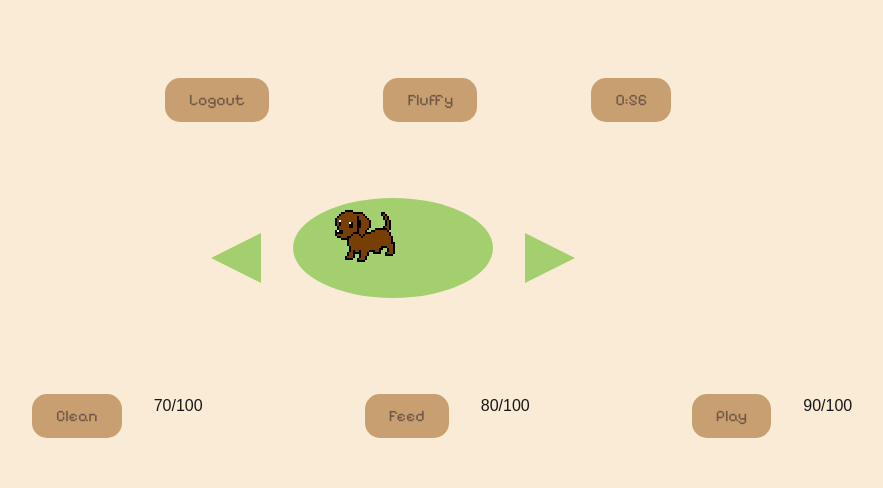
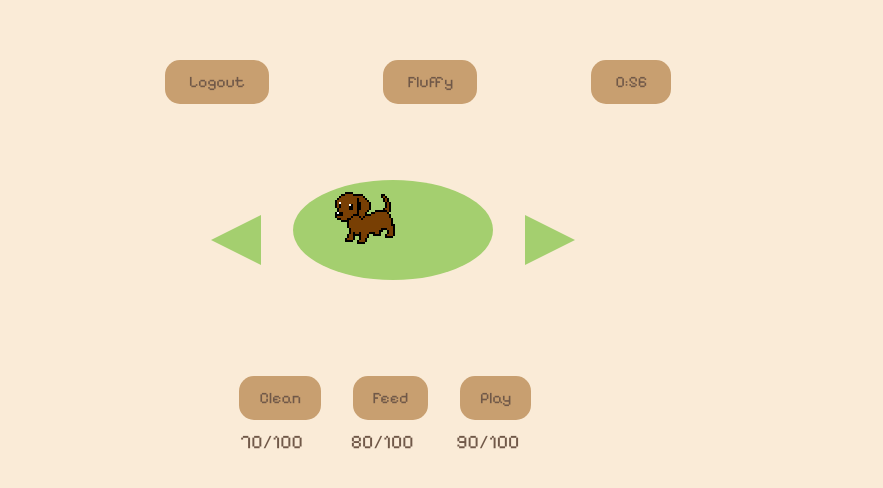
Before and after one commit to gnatlie/cen4010-front-end_team2, a Next.js app: page / in a window 1280 px wide. Shown: the part 142-630 px from the top of the page, without its empty margins (247-1130 px from the left). Built offline with nearby package versions, Linux system fonts and the light colour scheme.

Commit message:
finalized main page

```diff
--- a/app/css/mainStyles.css
+++ b/app/css/mainStyles.css
@@ -98,3 +98,28 @@
   gap: 2rem;
   margin: 2rem 0;
 }
+
+.actions {
+  display: flex;
+  justify-content: center;
+  gap: 40px; /* space between each button/label column */
+  margin-top: 20px;
+}
+
+.action-column {
+  display: flex;
+  flex-direction: column;
+  align-items: center;
+}
+
+.action-column button {
+  padding: 10px 20px;
+  font-size: 1rem;
+  margin-bottom: 8px;
+}
+
+.action-column label {
+  font-family: "Pixelify Sans", sans-serif;
+  font-size: 1.2rem;
+  color: #705848;
+}
--- a/app/page.tsx
+++ b/app/page.tsx
@@ -40,15 +40,22 @@ export default function Home() {
       </div>
 
       <div className="btn-group">
+        <div className="action-column">
+          <button onClick={updateClean}>Clean</button>
+          <label id="cleanLevel">{cleanLabel}/100</label>
+        </div>
 
-        <button onClick={updateClean}>Clean</button>
-        <label id="cleanLevel">{cleanLabel}/100</label>
+        <div className="action-column">
+          <button onClick={updateHunger}>Feed</button>
+          <label id="playLevel">{hungerLabel}/100</label>
+        </div>
 
-        <button onClick={updateHunger}>Feed</button>
-        <label id="playLevel">{hungerLabel}/100</label>
+        <div className="action-column">
+          <button onClick={updatePlay}>Play</button>
+          <label id="hungerLevel">{playLabel}/100</label>
+        </div>
 
-        <button onClick={updatePlay}>Play</button>
-        <label id="hungerLevel">{playLabel}/100</label>
+
       </div>
     </div>
   );
```
